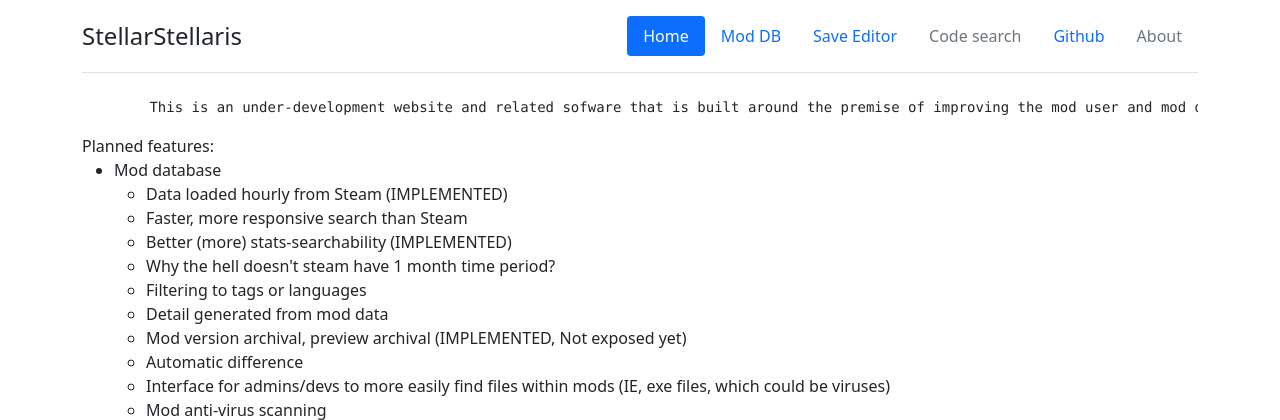
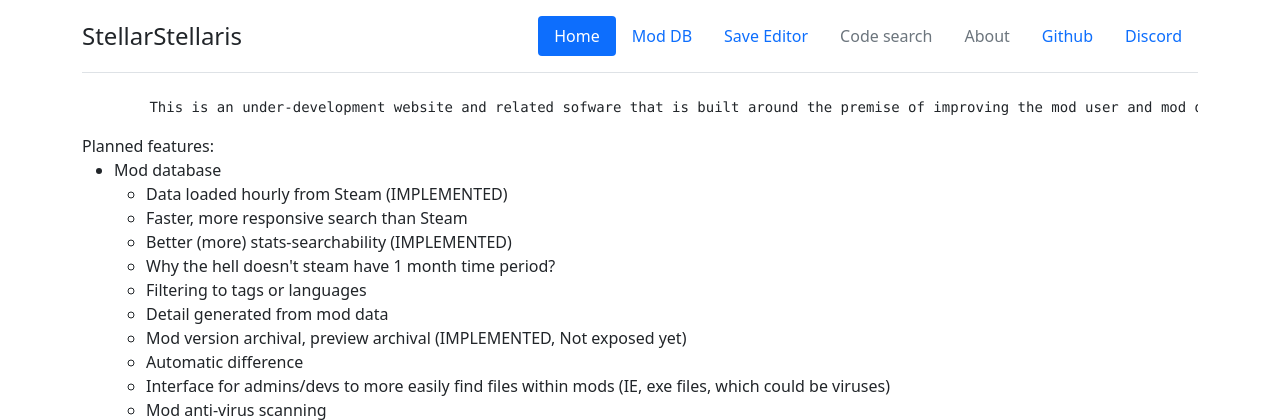
Before and after one commit to MattMills/stellar-web, a PHP site: page / in a window 1280 px wide. Shown: the top 420 px of the page. Run offline with PHP 8.4, Linux system fonts and the light colour scheme.

Commit message:
Add bootstrap-icons, tweak spacing and header links

```diff
--- a/header.php
+++ b/header.php
@@ -16,6 +16,8 @@
 	<title>StellarStellaris - <?=$titles[$this_page]?></title>
 	<meta name="viewport" content="width=device-width">
 	<link href="https://cdn.jsdelivr.net/npm/bootstrap@5.1.3/dist/css/bootstrap.min.css" rel="stylesheet" integrity="sha384-1BmE4kWBq78iYhFldvKuhfTAU6auU8tT94WrHftjDbrCEXSU1oBoqyl2QvZ6jIW3" crossorigin="anonymous">
+	<link rel="stylesheet" href="https://cdn.jsdelivr.net/npm/bootstrap-icons@1.8.1/font/bootstrap-icons.css">
+	<link href="css/card-deck.css" rel="stylesheet">
 </head>
 
 <body>
@@ -25,12 +27,13 @@
 			        <span class="fs-4">StellarStellaris</span>
 			</a>
 			<ul class="nav nav-pills">
-				<li class="nav-item"><a href="//dev.stellarstellaris.com/" class="nav-link <?= ($this_page == 'home')  ? 'active' : ''?>" aria-current="page">Home</a></li>
-				<li class="nav-item"><a href="//mods.dev.stellarstellaris.com/" class="nav-link <?= ($this_page == 'mods')  ? 'active' : ''?>" aria-current="page">Mod DB</a></li>
+				<li class="nav-item"><a href="//dev.stellarstellaris.com/"       class="nav-link <?= ($this_page == 'home')  ? 'active' : ''?>" aria-current="page">Home</a></li>
+				<li class="nav-item"><a href="//mods.dev.stellarstellaris.com/"  class="nav-link <?= ($this_page == 'mods')  ? 'active' : ''?>" aria-current="page">Mod DB</a></li>
 				<li class="nav-item"><a href="//saves.dev.stellarstellaris.com/" class="nav-link <?= ($this_page == 'saves')  ? 'active' : ''?>">Save Editor</a></li>
-				<li class="nav-item"><a href="#" class="nav-link disabled">Code search</a></li>
+				<li class="nav-item"><a href="//code.dev.stellarstellaris.com/"  class="nav-link disabled <?= ($this_page == 'code')  ? 'active' : ''?>">Code search</a></li>
+				<li class="nav-item"><a href="#"                                 class="nav-link disabled <?= ($this_page == 'about')  ? 'active' : ''?>">About</a></li>
 				<li class="nav-item"><a href="https://github.com/MattMills/stellarstellaris" class="nav-link">Github</a></li>
-				<li class="nav-item"><a href="#" class="nav-link disabled <?= ($this_page == 'about')  ? 'active' : ''?>">About</a></li>
+				<li class="nav-item"><a href="https://discord.gg/Mtm5nURDSC" class="nav-link">Discord</a></li>
 			</ul>
 		</header>
 
```
